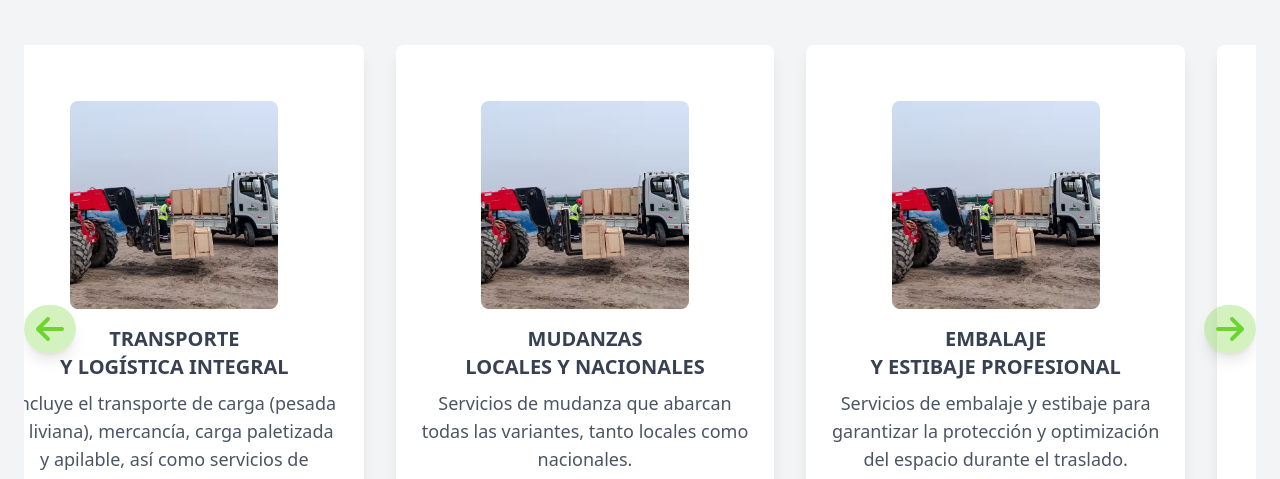
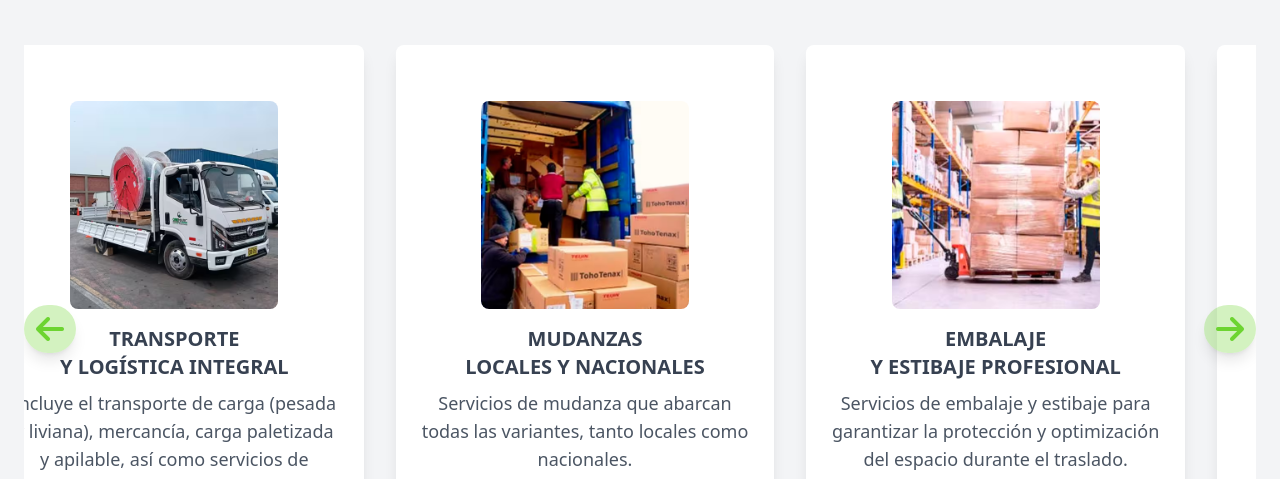
Before and after one commit to rtipiani/oremarc, an Astro site: page / in a window 1280 px wide. Shown: the part 1063-1542 px from the top of the page. Built offline with nearby package versions, Linux system fonts and the light colour scheme; Astro itself is replaced by a stand-in of ours.

Commit message:
Segundo commit

```diff
--- a/src/components/Customer.astro
+++ b/src/components/Customer.astro
@@ -20,7 +20,7 @@
                 <img src="/images/logos/perudecor.avif" alt="Perú Decor" class="w-full max-w-[150px] h-auto object-contain" loading="lazy" width="150" height="150" />
             </div>
             <div class="flex justify-center">
-                <img src="/images/logos/maslogistics.avif" alt="Perú Decor" class="w-full max-w-[150px] h-auto object-contain" loading="lazy" width="150" height="150" />
+                <img src="/images/logos/maslogistics.avif" alt="Mass logistics" class="w-full max-w-[150px] h-auto object-contain" loading="lazy" width="150" height="150" />
             </div>
         </div>
     </div>
--- a/src/components/OurServices.astro
+++ b/src/components/OurServices.astro
@@ -11,7 +11,7 @@
             <div class="flex-shrink-0 w-full md:w-1/2 lg:w-1/3 px-4 mb-8">
                 <div class="bg-white p-6 rounded-lg shadow-lg hover:shadow-xl transition-shadow">
                     <div class="flex justify-center mb-4">
-                        <img class="w-52 h-52 object-cover rounded-lg mt-8" src="/images/galeria/oremarc3.avif" alt="Transporte y Logística Integral" loading="lazy" width="208" height="208" />
+                        <img class="w-52 h-52 object-cover rounded-lg mt-8" src="/images/servicios/service1.avif" alt="Transporte y Logística Integral" loading="lazy" width="208" height="208" />
                     </div>
                     <h3 class="text-xl uppercase text-center font-bold mb-2 text-gray-700">
                         Transporte <br> y Logística Integral
@@ -36,7 +36,7 @@
             <div class="flex-shrink-0 w-full md:w-1/2 lg:w-1/3 px-4 mb-8">
                 <div class="bg-white p-6 rounded-lg shadow-lg hover:shadow-xl transition-shadow">
                     <div class="flex justify-center mb-4">
-                        <img class="w-52 h-52 object-cover rounded-lg mt-8" src="/images/galeria/oremarc3.avif" alt="Mudanzas Locales y Nacionales" loading="lazy" width="208" height="208" />
+                        <img class="w-52 h-52 object-cover rounded-lg mt-8" src="/images/servicios/service2.avif" alt="Mudanzas Locales y Nacionales" loading="lazy" width="208" height="208" />
                     </div>
                     <h3 class="text-xl uppercase text-center font-bold mb-2 text-gray-700">
                         Mudanzas <br /> Locales y Nacionales
@@ -61,7 +61,7 @@
             <div class="flex-shrink-0 w-full md:w-1/2 lg:w-1/3 px-4 mb-8">
                 <div class="bg-white p-6 rounded-lg shadow-lg hover:shadow-xl transition-shadow">
                     <div class="flex justify-center mb-4">
-                        <img class="w-52 h-52 object-cover rounded-lg mt-8" src="/images/galeria/oremarc3.avif" alt="Embalaje y Estibaje Profesional" loading="lazy" width="208" height="208" />
+                        <img class="w-52 h-52 object-cover rounded-lg mt-8" src="/images/servicios/service3.avif" alt="Embalaje y Estibaje Profesional" loading="lazy" width="208" height="208" />
                     </div>
                     <h3 class="text-xl uppercase text-center font-bold mb-2 text-gray-700">
                         Embalaje <br /> y Estibaje Profesional
@@ -86,7 +86,7 @@
             <div class="flex-shrink-0 w-full md:w-1/2 lg:w-1/3 px-4 mb-8">
                 <div class="bg-white p-6 rounded-lg shadow-lg hover:shadow-xl transition-shadow">
                     <div class="flex justify-center mb-4">
-                        <img class="w-52 h-52 object-cover rounded-lg mt-8" src="/images/galeria/oremarc3.avif" alt="Soluciones de reparto y courier" loading="lazy" width="208" height="208" />
+                        <img class="w-52 h-52 object-cover rounded-lg mt-8" src="/images/servicios/service4.avif" alt="Soluciones de reparto y courier" loading="lazy" width="208" height="208" />
                     </div>
                     <h3 class="text-xl uppercase text-center font-bold mb-2 text-gray-700">
                         Soluciones <br /> de Reparto y Courier
@@ -111,7 +111,7 @@
             <div class="flex-shrink-0 w-full md:w-1/2 lg:w-1/3 px-4 mb-8">
                 <div class="bg-white p-6 rounded-lg shadow-lg hover:shadow-xl transition-shadow">
                     <div class="flex justify-center mb-4">
-                        <img class="w-52 h-52 object-cover rounded-lg mt-8" src="/images/galeria/oremarc3.avif" alt="Almacenaje seguro" loading="lazy" width="208" height="208" />
+                        <img class="w-52 h-52 object-cover rounded-lg mt-8" src="/images/servicios/service5.avif" alt="Almacenaje seguro" loading="lazy" width="208" height="208" />
                     </div>
                     <h3 class="text-xl uppercase text-center font-bold mb-2 text-gray-700">
                         Almacenaje <br /> Seguro
@@ -136,7 +136,7 @@
             <div class="flex-shrink-0 w-full md:w-1/2 lg:w-1/3 px-4 mb-8">
                 <div class="bg-white p-6 rounded-lg shadow-lg hover:shadow-xl transition-shadow">
                     <div class="flex justify-center mb-4">
-                        <img class="w-52 h-52 object-cover rounded-lg mt-8" src="/images/galeria/oremarc3.avif" alt="Venta de materiales de embalaje" loading="lazy" width="208" height="208" />
+                        <img class="w-52 h-52 object-cover rounded-lg mt-8" src="/images/servicios/service6.avif" alt="Venta de materiales de embalaje" loading="lazy" width="208" height="208" />
                     </div>
                     <h3 class="text-xl uppercase text-center font-bold mb-2 text-gray-700">
                         Venta <br /> de Materiales de Embalaje
```
Also changed, not shown: public/images/servicios/service1.avif (added), public/images/servicios/service2.avif (added), public/images/servicios/service3.avif (added), public/images/servicios/service4.avif (added), public/images/servicios/service5.avif (added), public/images/servicios/service6.avif (added).
